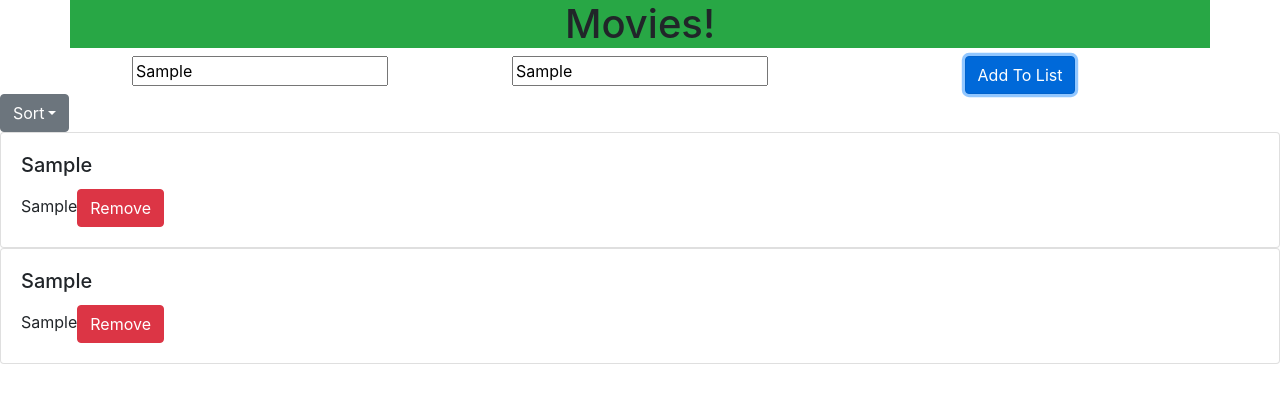
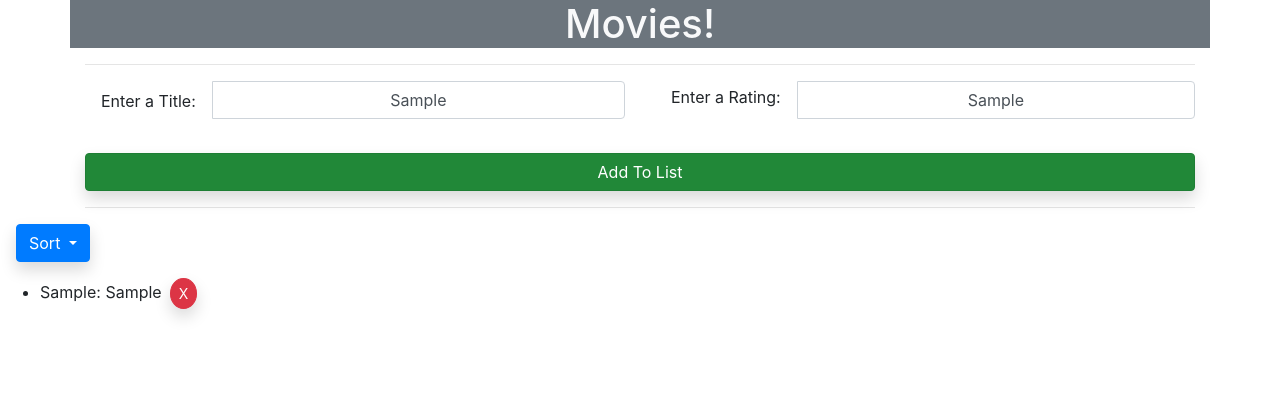
Before and after one commit to WrenJupiter/movies, a plain HTML site: page index.html in a window 1280 px wide. Both pictures are taken after typing "Sample", "Sample" into the empty fields and a click on the button "Add To List". Drawn offline with nearby package versions, Linux system fonts and the light colour scheme.

Commit message:
Update index.html

```diff
--- a/index.html
+++ b/index.html
@@ -1,39 +1,70 @@
 <!DOCTYPE html>
 <html lang="en">
   <head>
-    <meta charset="UTF-8">
-    <meta name="viewport" content="width=device-width, initial-scale=1.0">
+    <meta charset="UTF-8" />
+    <meta name="viewport" content="width=device-width, initial-scale=1.0" />
     <title>Movies!</title>
-    <link rel="stylesheet" href="https://stackpath.bootstrapcdn.com/bootstrap/4.4.1/css/bootstrap.min.css"
-    integrity="sha384-Vkoo8x4CGsO3+Hhxv8T/Q5PaXtkKtu6ug5TOeNV6gBiFeWPGFN9MuhOf23Q9Ifjh" crossorigin="anonymous">
+    <link rel="stylesheet" href="bootstrap.css" />
   </head>
   <body>
-    <h1 class="container heading bg-success text-center">Movies!</h1>
-<div class="container text-center ">
-<div class>
-    <form class ='row'>
-        <div class="col-4">
+    <h1 class="container heading bg-secondary text-light text-center">
+      Movies!
+    </h1>
 
-            <input type="text"  id='title' name='title' placeholder="Enter Title" minlength ='2'/>
+    <div class="container text-center">
+      <div class="">
+        <div class="form-group rounded">
+          <hr />
+          <form id="form" class="row">
+            <div class="input-group col-6">
+              <label for="title" class="px-3 py-2">Enter a Title:</label>
+              <input
+                class="text-center form-control"
+                type="text"
+                id="title"
+                name="title"
+                placeholder="Deadpool"
+                minlength="2"
+              />
             </div>
-        <div class="col-4">
-            <input type='text' id='rating' name='rating' placeholder="Enter Rating (0-10)" minlength ='0' maxlength = '10'/>
+            <div class="input-group col-6">
+              <label for="rating" class="px-3 py-1">Enter a Rating:</label>
+              <input
+                class="text-center form-control"
+                type="text"
+                id="rating"
+                name="rating"
+                placeholder="10"
+                minlength="0"
+                maxlength="10"
+              />
             </div>
-        <div class="col-4">
-            <button type='submit' id='ad' class="btn btn-primary">Add To List</button>
-
+            <div class="col-12 pt-4">
+              <button
+                type="sumbit"
+                id="ad"
+                class="btn-block shadow btn btn-success"
+              >
+                Add To List
+              </button>
             </div>
           </form>
+          <hr />
+        </div>
       </div>
     </div>
 
-
-
-
-    <div class="dropdown">
-    <button class="btn btn-secondary dropdown-toggle" type="button" id="dropdownMenuButton" data-toggle="dropdown"
-      aria-haspopup="true" aria-expanded="false">
-      Sort</button>
+    <div class="form-group" class="dropdown">
+      <button
+        class="btn shadow btn-primary dropdown-toggle ml-3"
+        type="button"
+        id="dropdownMenuButton"
+        data-toggle="dropdown"
+        aria-haspopup="true"
+        aria-expanded="false"
+      >
+        Sort
+      </button>
       <div class="dropdown-menu" aria-labelledby="dropdownMenuButton">
         <a class="dropdown-item id='az'" href="#">A - Z</a>
         <a class="dropdown-item id='za'" href="#">Z - A</a>
@@ -41,104 +72,85 @@
         <a class="dropdown-item id='hl'" href="#">High to low</a>
       </div>
     </div>
-  <div class="card-holder">
-    <div class="card w-100">
-        <div class="card-body">
-
+    <div>
+      <ul id="movieList"></ul>
     </div>
-    </div>
-</div>
-  <!-- <div class="container text-center ">
-    <div class="row">
-
-            <div id='title' class="col-4">
-
-
-            </div>
-            <div id='rate' class="col-4">
-
-            </div>
-            <div id='btn' class="col-4">
-
-            </div>
-    </div>
-    </div> -->
-    <!-- <table>
-            <thead>
-              <tr>
-                <th scope="col"id="title"> <select id='name' <option value='az'>A-Z</option> <option value='za'>Z-A</option></th>
-                <th scope="col"><button id="sTitle">Sort by title</button></th>
-                <th scope="col" id="rating"><select id='rate' <option value='0-10'>0-10</option> <option value='10-0'>10-0</option></th>
-                <th scope="col"><button id="sRate">Sort by rating</button></th>
-              </tr>
-            </thead>
-            <tbody>
-
-            </tbody>
-    </table> -->
-    <ul>
-
-    </ul>
-    <script src="https://code.jquery.com/jquery-3.4.1.slim.min.js"
+    <script
+      src="https://code.jquery.com/jquery-3.4.1.slim.min.js"
       integrity="sha384-J6qa4849blE2+poT4WnyKhv5vZF5SrPo0iEjwBvKU7imGFAV0wwj1yYfoRSJoZ+n"
-    crossorigin="anonymous"></script>
-  <script src="https://cdn.jsdelivr.net/npm/popper.js@1.16.0/dist/umd/popper.min.js"
+      crossorigin="anonymous"
+    ></script>
+    <script
+      src="https://cdn.jsdelivr.net/npm/popper.js@1.16.0/dist/umd/popper.min.js"
       integrity="sha384-Q6E9RHvbIyZFJoft+2mJbHaEWldlvI9IOYy5n3zV9zzTtmI3UksdQRVvoxMfooAo"
-    crossorigin="anonymous"></script>
-  <script src="https://stackpath.bootstrapcdn.com/bootstrap/4.4.1/js/bootstrap.min.js"
+      crossorigin="anonymous"
+    ></script>
+    <script
+      src="https://stackpath.bootstrapcdn.com/bootstrap/4.4.1/js/bootstrap.min.js"
       integrity="sha384-wfSDF2E50Y2D1uUdj0O3uMBJnjuUD4Ih7YwaYd1iqfktj0Uod8GCExl3Og8ifwB6"
-    crossorigin="anonymous"></script>
+      crossorigin="anonymous"
+    ></script>
   </body>
   <script src="https://code.jquery.com/jquery-3.3.1.js"></script>
   <script>
-    // let titles = $(#title).val();
-    // let rates = $(#rating).val();
-    let titles = [];
-    let rates = [];
+    let id = 0;
     let movies = [];
-    let id = 0;
+    let ids = [id];
+
     $(document).ready(function () {
-       $('#ad').on('click', function (evt) {
+      $("#ad").on("click", function (evt) {
         evt.preventDefault();
-        $('.card-holder').append('<div class="card w-100" +id ><div class="card-body"></div></div>');
-        $('.card-body').append('<h5 class="card-title"></h5>');
-        $('.card-title').html($('#title').val());
-        $('.card-body').append('<p class="card-text"></p>');
-        $('.card-text').html($('#rating').val());
-        $('.card-text').append('<button class="movieDel btn btn-danger">Remove</button>');
-        $(movies).push(
-            {'title' : $('#title').val(),
-             'rate' : $('#rating').val(),
-             'id' : id
+        let title = $("#title").val();
+        let rating = $("#rating").val();
+        let rem = $(
+          "<button class='rem shadow btn btn-danger btn-sm rounded-circle mx-2'>X</button>"
+        );
+        let curMovie = { title, rating, id };
+        movies.push(curMovie);
+
+        let li = $("<li>");
+        li.id = id;
+        li.html(curMovie["title"] + ": " + curMovie["rating"]);
+        li.append(rem);
+        //object wont stringify
+        $("#movieList").append(li);
+        console.log(curMovie);
+
+        rem.on("click", function () {
+          li.remove();
         });
-        })
+        id++;
       });
-    //  $('.movieDel').on('click', function (){
+    });
 
-    //  })
+    $("#az").on("click", function () {
+      $("#movieList").innerHtml("");
+      for (let movie of curMovies) {
+        const sorted = $(movies).sort();
+        $("movieList").append(sorted);
+      }
+
+      // for (let movie of sortedMovies) {
+      //   const curMovie = sort(curMovies(movie));
+      //   $("#movieList").append(curMovie);
+      // }
+    });
+
+    // function sort(){
+    //     if()
+    // }
+    // $("#az").on("click", function () {
+    //   const AZ = $("#movieList").sort(curMovie["title"]);
+    //   li.push(AZ);
+    // });
 
     //  $('#az').on('click', function(){
     //     $(movies).sort()
     //  })
 
-
     // console.log(movies)
     //     $('#sTitle').on('click', function(){
 
     //     })
-
-
-
-    // $('#submit').on('click', function() {
-
-    //     $('(this).li').append({titles, rates},'$(<button id='rem'></button>)');
-    //     $('<ul>').append('<li>')
-    //     movies.push({titles, rates},)
-    // })
-    // $('#rem').on('click', function(){
-    //     $(this.li).remove();
-    // })
-
-
   </script>
 </html>
```
Lines whose indentation alone changed are shown as unchanged.
